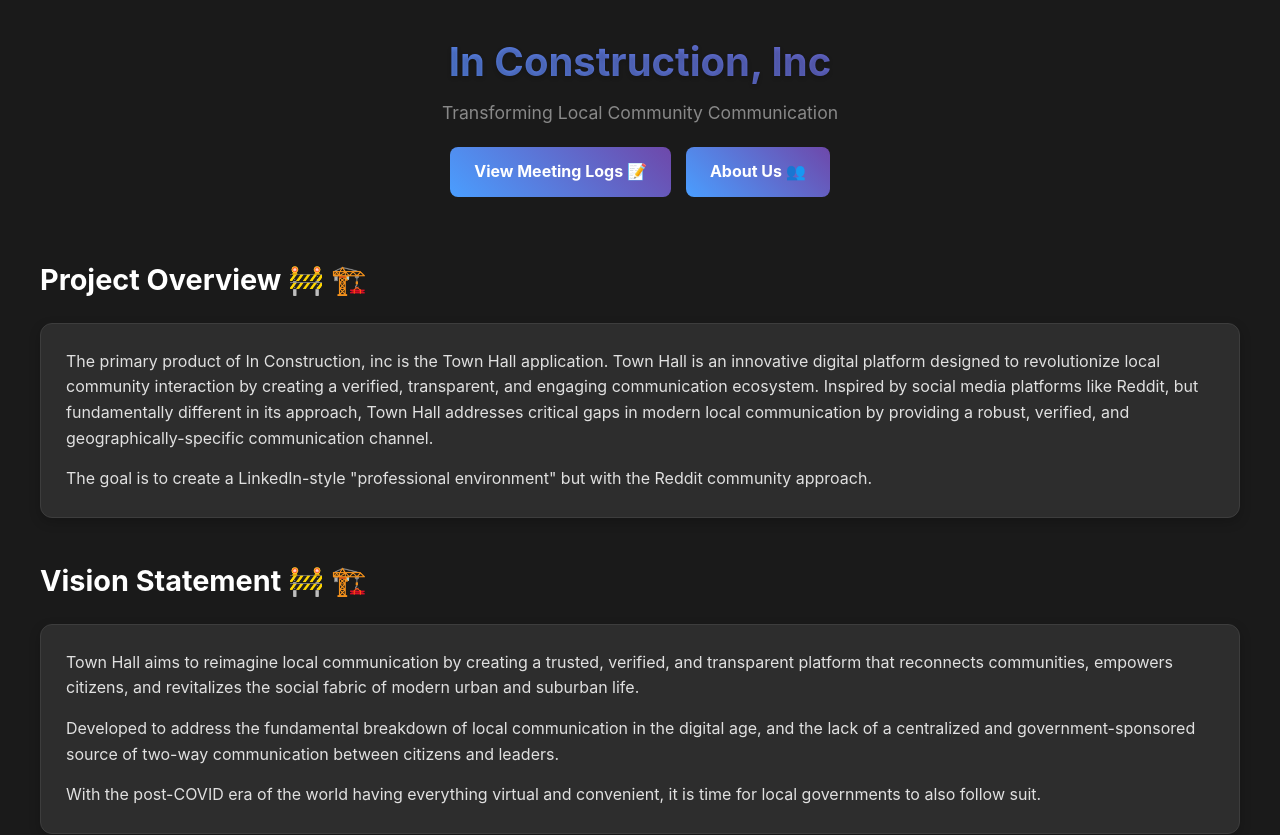
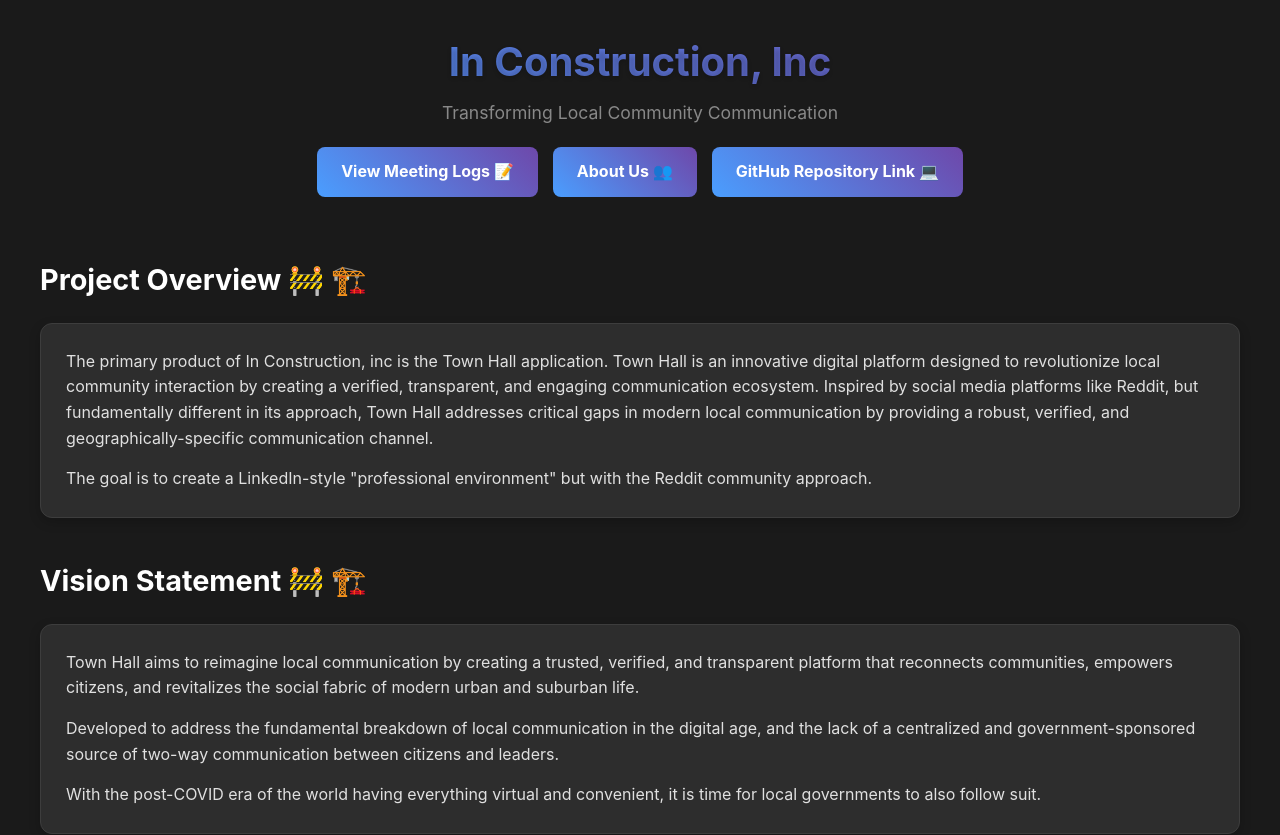
Before and after one commit to christopherk26/AmplifyInConstructionLogApp, a React (Vite) app: page / in a window 1280 px wide. Shown: the top 835 px of the page. Built offline with nearby package versions, Linux system fonts and the light colour scheme.

Commit message:
feb10fix

```diff
--- a/src/components/AboutUs.jsx
+++ b/src/components/AboutUs.jsx
@@ -43,7 +43,16 @@
         <nav className="navigation">
           <Link to="/" className="nav-link">Home 🏠</Link>
           <Link to="/logs" className="nav-link">Meeting Logs 📝</Link>
+          <a
+            href="https://github.com/christopherk26/InConstruction4800"
+            className="nav-link"
+            target="_blank"
+            rel="noopener noreferrer"
+          >
+            GitHub Repository Link 💻
+          </a>
         </nav>
+
       </header>
 
       <main className="main-content">
--- a/src/components/MainPage.jsx
+++ b/src/components/MainPage.jsx
@@ -11,6 +11,14 @@
         <nav className="navigation">
           <Link to="/logs" className="nav-link">View Meeting Logs 📝</Link>
           <Link to="/about" className="nav-link">About Us 👥</Link>
+          <a
+            href="https://github.com/christopherk26/InConstruction4800"
+            className="nav-link"
+            target="_blank"
+            rel="noopener noreferrer"
+          >
+            GitHub Repository Link 💻
+          </a>
         </nav>
       </header>
 
@@ -77,7 +85,7 @@
         </section>
       </main>
       <div className="team-members">
-          Website made by Kurdoghlian
+        Website made by Kurdoghlian
       </div>
     </div>
   );
--- a/src/components/MeetingLogs.jsx
+++ b/src/components/MeetingLogs.jsx
@@ -10,6 +10,14 @@
         <nav className="navigation">
           <Link to="/" className="nav-link">Home 🏠</Link>
           <Link to="/about" className="nav-link">About Us 👥</Link>
+          <a
+            href="https://github.com/christopherk26/InConstruction4800"
+            className="nav-link"
+            target="_blank"
+            rel="noopener noreferrer"
+          >
+            GitHub Repository Link 💻
+          </a>
         </nav>
         <div className="team-members">
           Meetings are at 9:00 PM.
```
